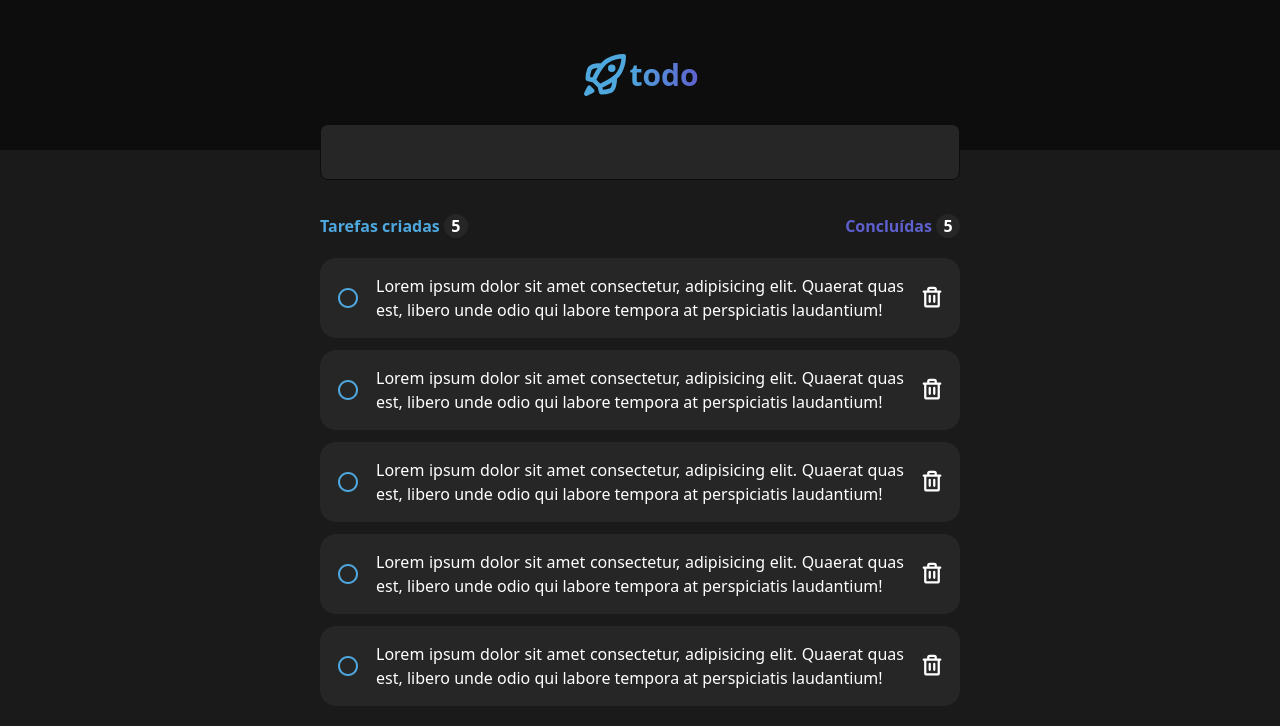
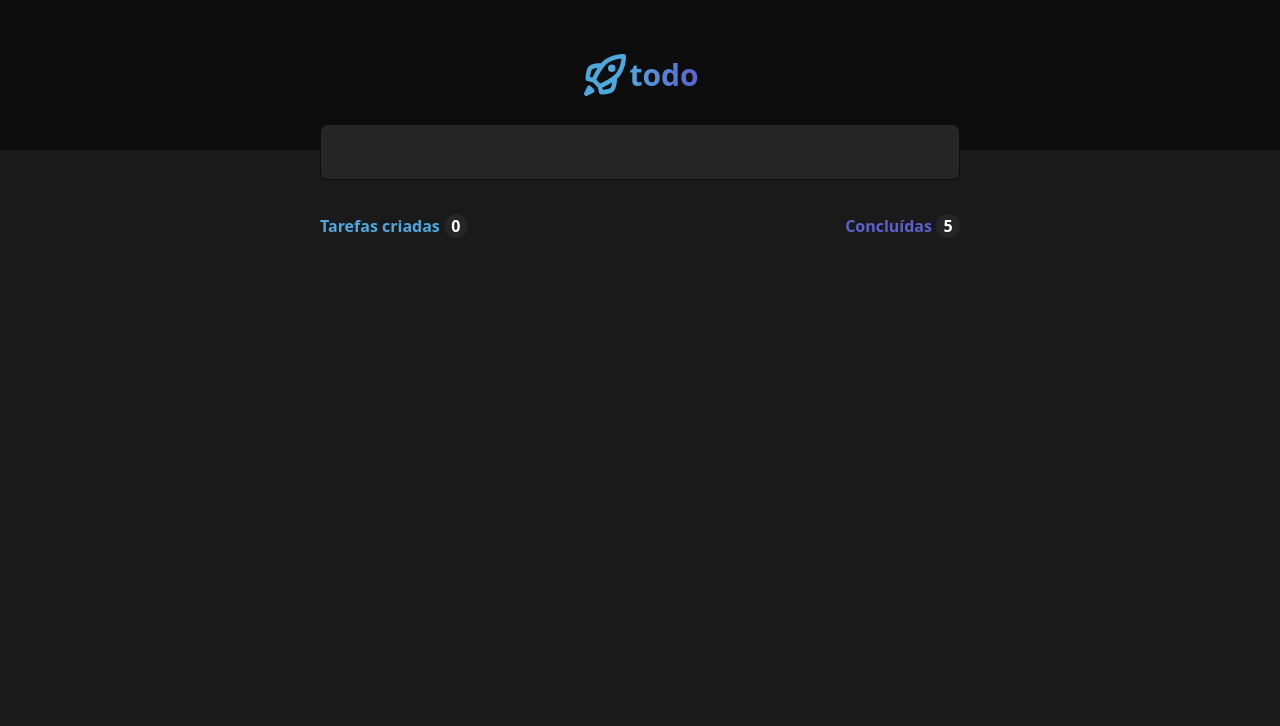
Before and after one commit to DavySousa017/todolist, a Next.js app: page / in a window 1280 px wide. Shown: the top 726 px of the page. Built offline with nearby package versions, Linux system fonts and the light colour scheme.

Commit message:
[UPDATE] Create Task

```diff
--- a/src/app/components/NewTask.jsx
+++ b/src/app/components/NewTask.jsx
@@ -1,6 +1,18 @@
-import React from "react";
+"use client";
+import React, { useContext, useState } from "react";
+import AppContext from "../context/appContext";
 
 const NewTask = () => {
+  const [searchValue, setSearchValuer] = useState("");
+  const { tasks, setTasks } = useContext(AppContext);
+
+  const data = { text: searchValue };
+
+  const Submit = (e) => {
+    e.preventDefault();
+    setTasks([...tasks, data]);
+  };
+
   return (
     <div className="bg-personblack h-[150px] w-full flex justify-center items-center relative">
       <div className="flex items-center text-3xl font-black">
@@ -27,12 +39,18 @@ const NewTask = () => {
           todo
         </h1>
       </div>
-      <div className="flex items-center justify-center absolute -bottom-[30px] w-full px-3">
+      <form
+        onSubmit={Submit}
+        className="flex items-center justify-center absolute -bottom-[30px] w-full px-3"
+      >
         <input
+          value={searchValue}
+          onChange={(e) => setSearchValuer(e.target.value)}
           type="text"
+          required
           className="p-4 h-14 w-full max-w-[640px] rounded-lg bg-persongray_500 border border-personblack outline-none focus:border-blue duration-300"
         />
-      </div>
+      </form>
     </div>
   );
 };
--- a/src/app/components/Tasks.jsx
+++ b/src/app/components/Tasks.jsx
@@ -1,6 +1,6 @@
 import React from "react";
 
-const Tasks = () => {
+const Tasks = (props) => {
   return (
     <div className="rounded-2xl w-full bg-persongray_500 p-4 flex flex-row items-center justify-between gap-4">
       <button>
@@ -16,10 +16,7 @@ const Tasks = () => {
           />
         </svg>
       </button>
-      <p className="text-justify">
-        Lorem ipsum dolor sit amet consectetur, adipisicing elit. Quaerat quas
-        est, libero unde odio qui labore tempora at perspiciatis laudantium!
-      </p>
+      <p className="text-start w-full">{props.text}</p>
       <button>
         <svg
           xmlns="http://www.w3.org/2000/svg"
--- a/src/app/components/TasksSection.jsx
+++ b/src/app/components/TasksSection.jsx
@@ -1,7 +1,10 @@
-import React from "react";
+import React, { useContext } from "react";
 import Tasks from "./Tasks";
+import AppContext from "../context/appContext";
 
 const TasksSection = () => {
+  const { tasks } = useContext(AppContext);
+
   return (
     <section className="flex justify-center pt-16">
       <div className="w-full max-w-[640px] h-full">
@@ -9,7 +12,7 @@ const TasksSection = () => {
           <span className="flex items-center gap-1 text-blue">
             Tarefas criadas{" "}
             <span className="w-6 h-6 rounded-full bg-persongray_500 flex items-center justify-center">
-              5
+              {tasks.length}
             </span>
           </span>
           <span className="flex items-center gap-1 text-purpleDark">
@@ -20,11 +23,11 @@ const TasksSection = () => {
           </span>
         </div>
         <div className="flex flex-col gap-3 mt-5">
-          <Tasks />
-          <Tasks />
-          <Tasks />
-          <Tasks />
-          <Tasks />
+          {tasks.map((item) => (
+            <>
+              <Tasks text={item.text} />
+            </>
+          ))}
         </div>
       </div>
     </section>
--- /dev/null
+++ b/src/app/context/AppContext.js
@@ -0,0 +1,5 @@
+import { createContext } from "react";
+
+const AppContext = createContext();
+
+export default AppContext;
--- /dev/null
+++ b/src/app/context/TaskProvider.js
@@ -0,0 +1,15 @@
+import React, { useState } from "react";
+import AppContext from "./appContext";
+
+const AppContextProvider = ({ children }) => {
+  const [tasks, setTasks] = useState([]);
+
+  const value = {
+    tasks,
+    setTasks,
+  };
+
+  return <AppContext.Provider value={value}>{children}</AppContext.Provider>;
+};
+
+export default AppContextProvider;
--- a/src/app/page.js
+++ b/src/app/page.js
@@ -1,11 +1,15 @@
-import NewTask from './components/NewTask'
-import TasksSection from './components/TasksSection'
+"use client";
+import NewTask from "./components/NewTask";
+import TasksSection from "./components/TasksSection";
+import AppContextProvider from "./context/TaskProvider";
 
 export default function Home() {
   return (
-    <main className='min-h-screen bg-persongray'>
-      <NewTask/>
-      <TasksSection/>
+    <main className="min-h-screen bg-persongray">
+      <AppContextProvider>
+        <NewTask />
+        <TasksSection />
+      </AppContextProvider>
     </main>
-  )
+  );
 }
```
